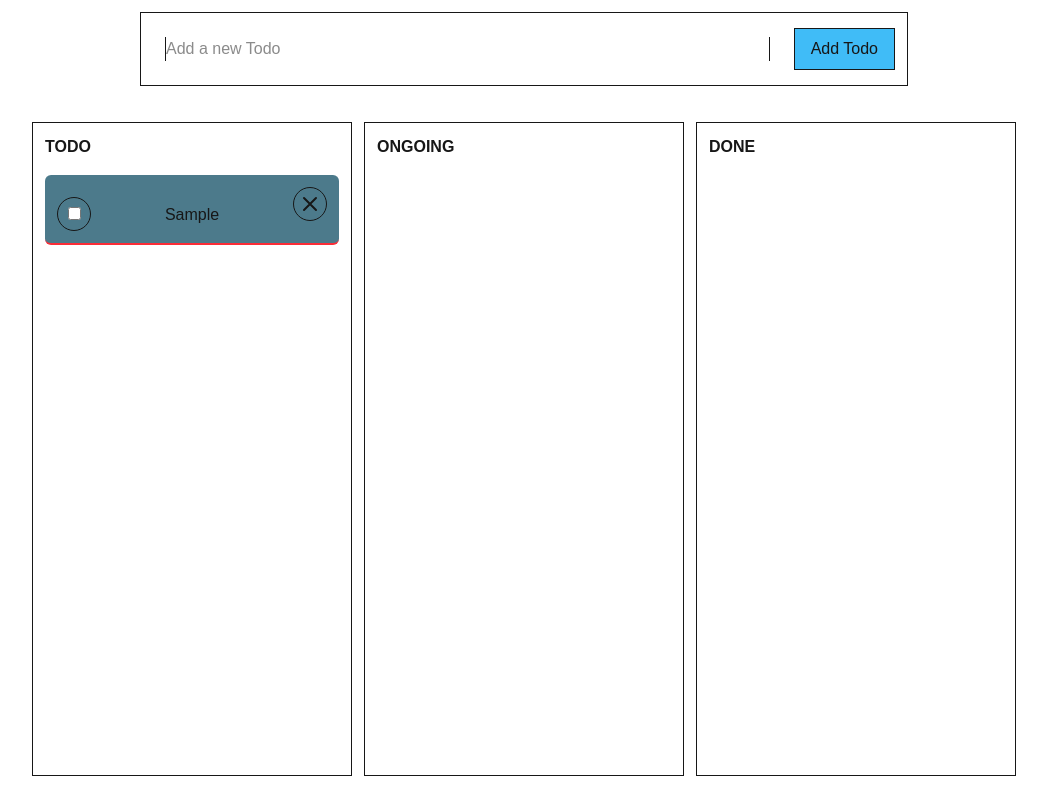
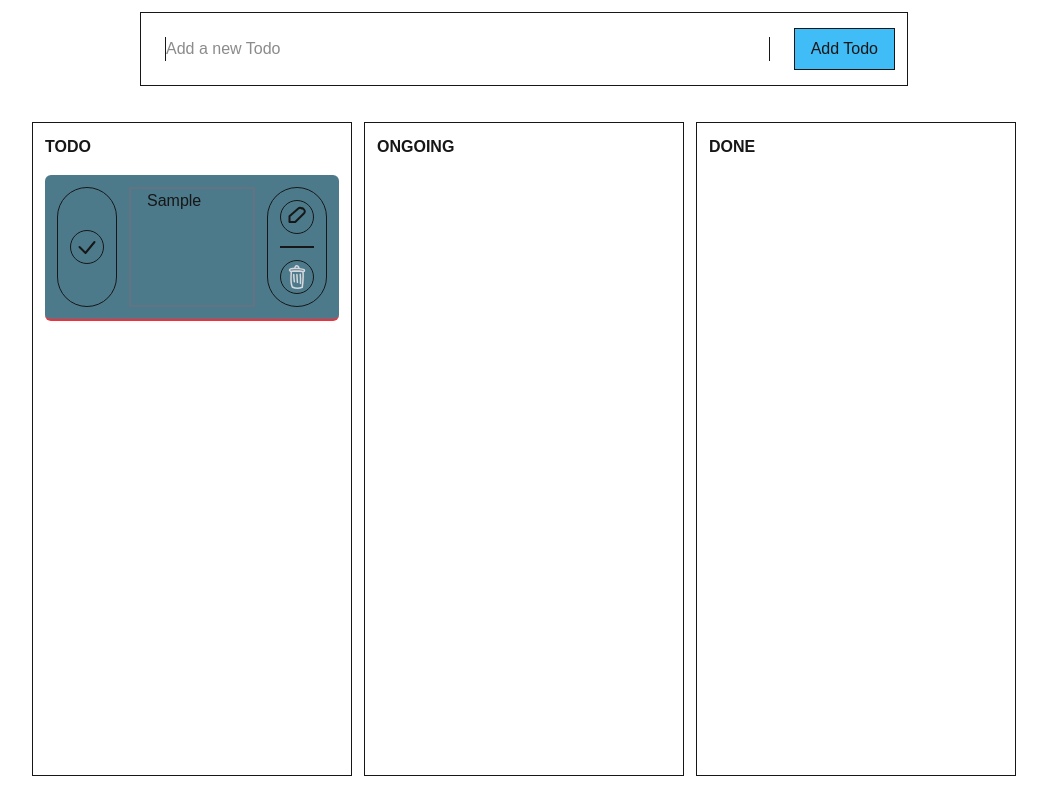
Before and after one commit to Radoslav-Marinovv/todo-next-zustand, a Next.js app: page / in a window 1280 px wide. Both pictures are taken after typing "Sample" into the empty fields and a click on the button "Add Todo". Shown: the whole page, without its empty margins (116-1163 px from the left). Built offline with nearby package versions, Linux system fonts and the light colour scheme.

Commit message:
refactor: enhance Todo component with edit mode, drag-and-drop, and improved UI

```diff
--- a/app/components/Task/Task.tsx
+++ b/app/components/Task/Task.tsx
@@ -1,7 +1,10 @@
 'use client'
 
+import { useState } from "react";
+import TrashCan from "../../../public/trash-can.svg"
 import { useTodoStore, type Todo } from "@/app/store/store";
 import { STATE_DONE, STATE_ONGOING, STATE_TODO } from "@/app/constants/constants";
+import Image from "next/image";
 
 export default function Todo({ id, title, stateTitle, completed }: Todo) {
 
@@ -9,45 +12,136 @@ export default function Todo({ id, title, stateTitle, completed }: Todo) {
     stateTitle === STATE_ONGOING ? 'border-yellow-300' :
       stateTitle === STATE_DONE ? 'border-green-300' : 'border-gray-500';
 
+  const [editMode, setEditMode] = useState(true);
+  const [newTitle, setNewTitle] = useState(title);
+
+  const removeTodo = useTodoStore(state => state.removeTodo);
+  const onDragStart = useTodoStore(state => state.onDragStart);
+  const changeTitle = useTodoStore(state => state.changeTitle);
   const changeCompleted = useTodoStore(state => state.changeCompleted);
-  const onDragStart = useTodoStore(state => state.onDragStart);
-  const removeTodo = useTodoStore(state => state.removeTodo);
+
+  function handleTodoEditModeEdit(event: React.MouseEvent) {
+    event.preventDefault();
+    setEditMode(false);
+
+  }
+
+  function handleTodoEditModeDone(event: React.MouseEvent) {
+    event.preventDefault();
+    setEditMode(true);
+    changeTitle(id, newTitle);
+  }
 
   function handleRemoveTodo(event: React.MouseEvent, id: Todo['id']) {
     event.preventDefault();
     removeTodo(id);
   }
+
   return (
     <div
-      draggable
+      draggable={editMode}
       onDrag={() => onDragStart(id)}
-      className={`flex flex-row justify-between items-baseline p-3 m-3 border-b-2 ${borderColor} hover:cursor-pointer even:bg-cyan-900/75 odd:bg-yellow-600/75 rounded-md`}>
+      className={`flex flex-row justify-between p-3 m-3 border-b-2 ${borderColor} hover:cursor-pointer even:bg-cyan-900/75 odd:bg-yellow-600/75 rounded-md`}>
       <section
         onClick={() => changeCompleted(id)}
-        className="flex justify-center items-center border rounded-full w-4 h-4 p-4 hover:cursor-default">
+        className="flex flex-col justify-center items-center border rounded-full w-fit h-full p-3 hover:cursor-default">
+        {completed ?
+          <>
+            <label htmlFor='completed'></label>
+            <button type="button" className="border hover:bg-red-700/75 rounded-full p-1">
+              <svg
+                xmlns="http://www.w3.org/2000/svg"
+                fill="none"
+                viewBox="0 0 24 24"
+                className="h-6 w-6 stroke-current stroke-2">
+                <path
+                  strokeLinecap="round"
+                  strokeLinejoin="round"
+                  d="M6 18L18 6M6 6l12 12" />
+              </svg>
+            </button>
+          </> :
+          <>
+            <label htmlFor='completed'></label>
+            <button type="button" className="border hover:bg-green-700/75 rounded-full p-1">
+              <svg
+                xmlns="http://www.w3.org/2000/svg"
+                fill="none"
+                viewBox="0 0 24 24"
+                className="h-6 w-6 stroke-current stroke-2">
+                <path
+                  strokeLinecap="round"
+                  strokeLinejoin="round"
+                  d="M4.5 12l6 6L19.5 7" />
+              </svg>
+            </button>
+          </>}
+      </section>
+      <section className="flex flex-col  gap-8 w-full mx-3">
+        {editMode ?
+          <>
+            <p className={`${completed && 'line-through'} text-justify  border-2 border-gray-500/75 px-4 min-w-full w-auto h-full`}>{title}</p>
+          </> :
+          <>
             <input
-          type="checkbox"
-          onChange={() => { }}
-          checked={completed}
-        ></input>
-      </section>
-      <section className="flex gap-8">
-        <p className={`${completed && 'line-through'}`}>{title}</p>
+              name="title"
+              value={newTitle}
+              onChange={(e) => setNewTitle(e.target.value)}
+              className={`${completed && 'line-through'} text-justify  border-2 min-w-full w-auto h-full border-green-500/75`}>
+            </input>
+          </>
+        }
       </section>
       <section
-        className="flex flex-row justify-center items-center border rounded-full w-4 h-4 p-4 hover:cursor-default"
+        className="flex flex-col gap-3 p-3 justify-center items-center border rounded-full w-fit h-full hover:cursor-default"
       >
+        {editMode ?
           <button
-          onClick={(event) => handleRemoveTodo(event, id)}
-          className="hover:bg-red-700/75 rounded-full p-1">
+            type="button"
+            title="edit button"
+            onClick={handleTodoEditModeEdit}
+            className="hover:bg-blue-700/75 border rounded-full p-1">
             <svg
               xmlns="http://www.w3.org/2000/svg"
               fill="none"
               viewBox="0 0 24 24"
               className="h-6 w-6 stroke-current stroke-2"
             >
-            <path strokeLinecap="round" strokeLinejoin="round" d="M6 18L18 6M6 6l12 12" />
+              <path
+                strokeLinecap="round"
+                strokeLinejoin="round"
+                d="M16.862 3.487a2.5 2.5 0 00-3.536 0L4.5 11.25V17h5.75l8.826-8.826a2.5 2.5 0 000-3.536l-1.414-1.414z" />
             </svg>
+          </button> : <button
+            type="button"
+            title="edit button"
+            onClick={handleTodoEditModeDone}
+            className="hover:bg-blue-700/75 border rounded-full p-1">
+            <svg
+              xmlns="http://www.w3.org/2000/svg"
+              fill="none"
+              viewBox="0 0 24 24"
+              className="h-6 w-6 stroke-current stroke-2"
+            >
+              <path
+                strokeLinecap="round"
+                strokeLinejoin="round"
+                d="M6 18L18 6M6 6l12 12" />
+            </svg>
+          </button>}
+        <div className="border w-full"></div>
+        <button
+          type="button"
+          title="delete button"
+          onClick={(event) => handleRemoveTodo(event, id)}
+          className="hover:bg-red-700/75 border rounded-full p-1">
+          <Image about="trash can"
+            width={24}
+            height={24}
+            src={TrashCan.src}
+            alt="trash can"
+            className="h-6 w-6"
+          />
         </button>
       </section>
     </div>
```
Lines whose indentation alone changed are shown as unchanged.
